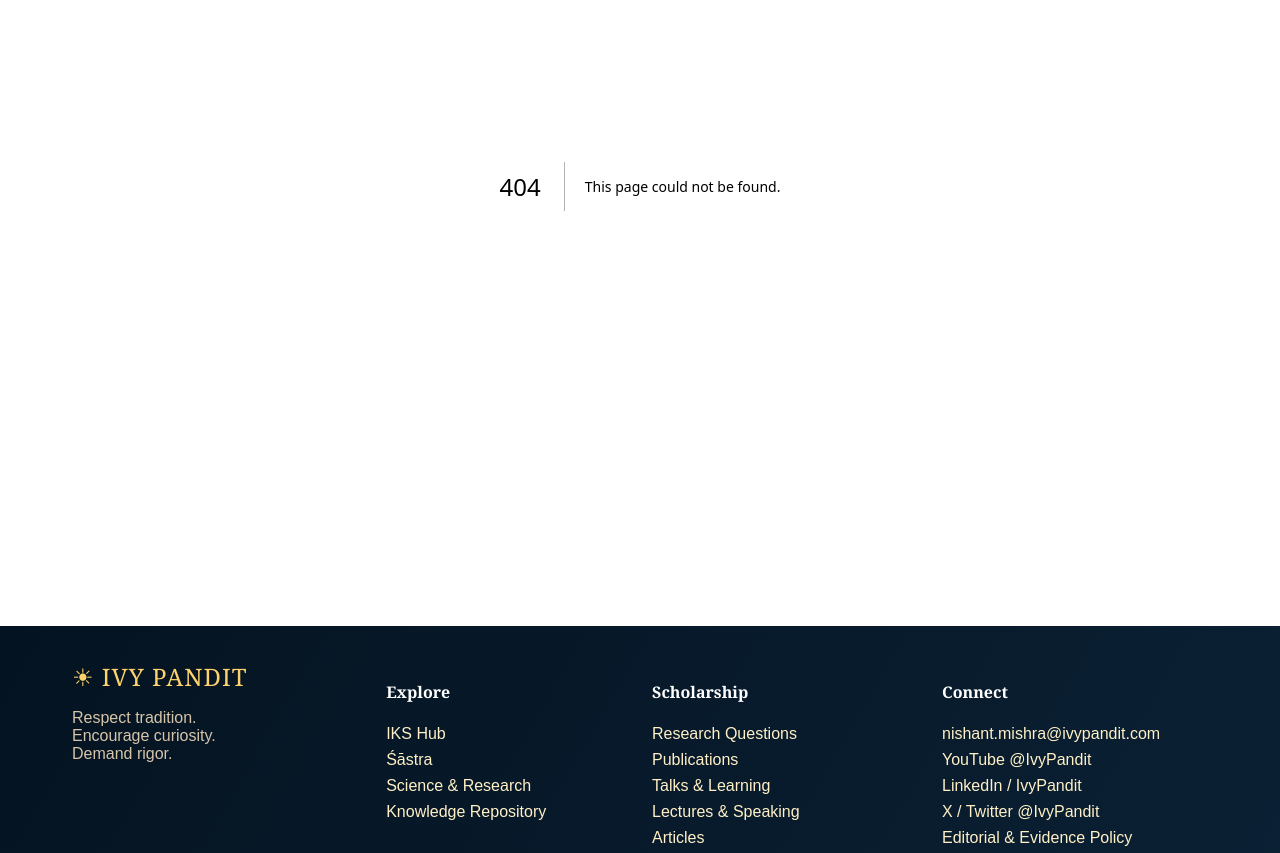
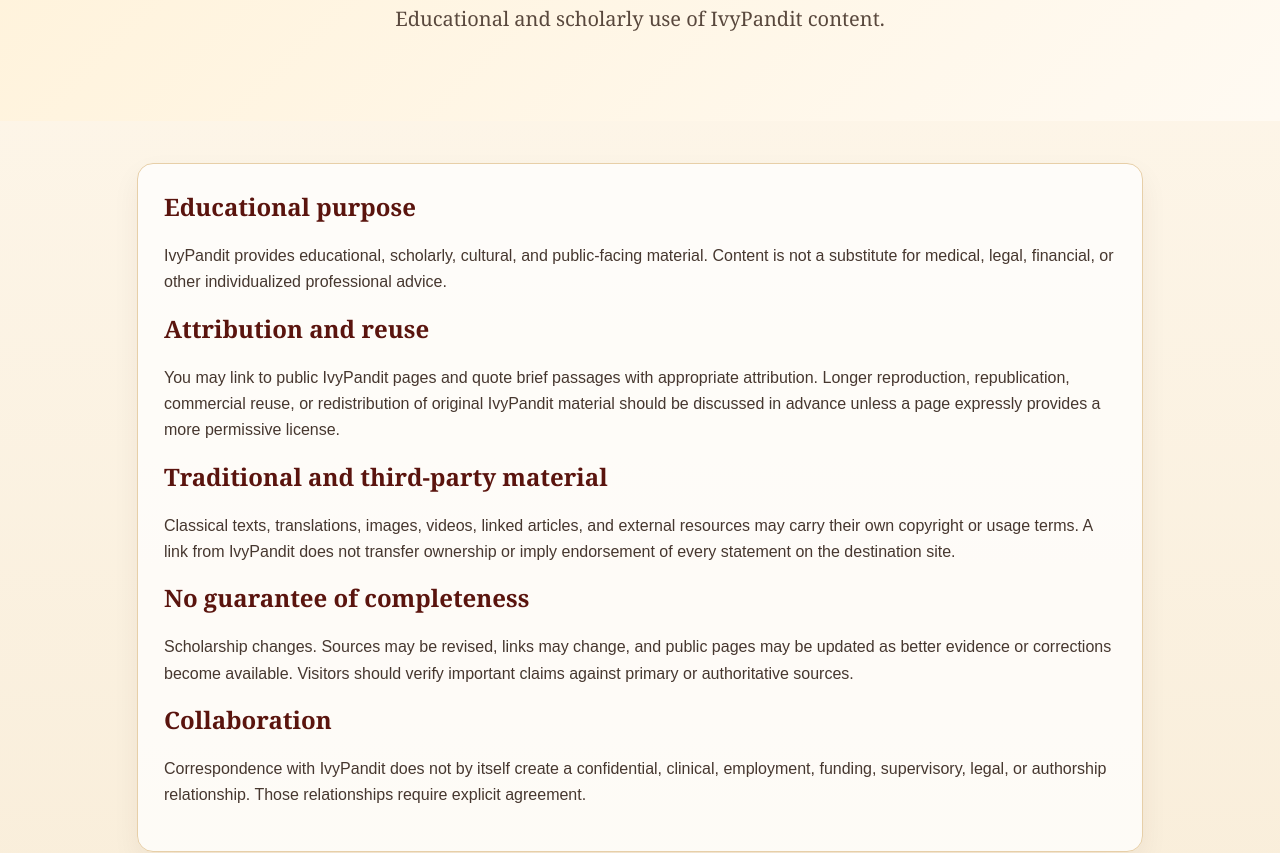
Before and after one commit to nishmishra/ivypandit-v2, a Next.js app: page /terms in a window 1280 px wide. Before the commit this address had no page. Shown: the part 320-1173 px from the top of the page. Built offline with nearby package versions, Linux system fonts and the light colour scheme.

Commit message:
Add terms of use page

```diff
--- /dev/null
+++ b/app/terms/page.tsx
@@ -0,0 +1,17 @@
+export default function Terms(){return <>
+  <section className="pageHero"><div className="eyebrow">Terms of use</div><h1>Terms of Use</h1><p>Educational and scholarly use of IvyPandit content.</p></section>
+  <main className="content">
+    <section className="panel">
+      <h2>Educational purpose</h2>
+      <p>IvyPandit provides educational, scholarly, cultural, and public-facing material. Content is not a substitute for medical, legal, financial, or other individualized professional advice.</p>
+      <h2>Attribution and reuse</h2>
+      <p>You may link to public IvyPandit pages and quote brief passages with appropriate attribution. Longer reproduction, republication, commercial reuse, or redistribution of original IvyPandit material should be discussed in advance unless a page expressly provides a more permissive license.</p>
+      <h2>Traditional and third-party material</h2>
+      <p>Classical texts, translations, images, videos, linked articles, and external resources may carry their own copyright or usage terms. A link from IvyPandit does not transfer ownership or imply endorsement of every statement on the destination site.</p>
+      <h2>No guarantee of completeness</h2>
+      <p>Scholarship changes. Sources may be revised, links may change, and public pages may be updated as better evidence or corrections become available. Visitors should verify important claims against primary or authoritative sources.</p>
+      <h2>Collaboration</h2>
+      <p>Correspondence with IvyPandit does not by itself create a confidential, clinical, employment, funding, supervisory, legal, or authorship relationship. Those relationships require explicit agreement.</p>
+    </section>
+  </main>
+</>}
```
